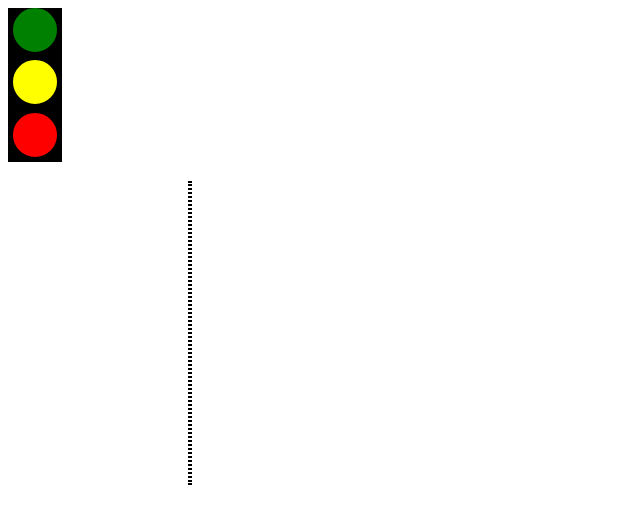
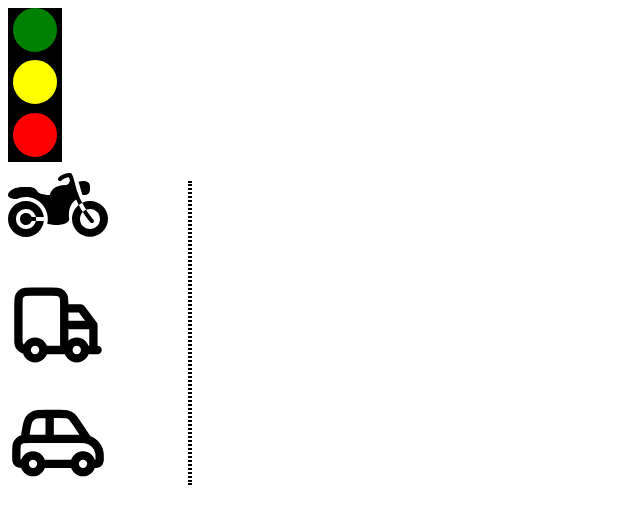
Before and after one commit to Dinesh-Reddy012/animitask, a plain HTML site: page index.html in a window 1280 px wide. Shown: the whole page, without its empty margins (0-640 px from the left). Drawn offline with Linux system fonts and the light colour scheme.

Commit message:
Update index.html

```diff
--- a/index.html
+++ b/index.html
@@ -101,9 +101,9 @@
         <div class="diva3"></div>
 
     <div class="div1">
-    <img height="100px" src="./Assets/images/motorcycle-1-svgrepo-com.svg" alt=""></img><br>
-    <img  height="100px" src="./Assets/images/truck-svgrepo-com.svg" alt=""></img><br>
-    <img height="100px" src="./Assets/images/car-side-svgrepo-com.svg" alt=""></img><br>
+    <img height="100px" src="motorcycle-1-svgrepo-com.svg" alt=""></img><br>
+    <img  height="100px" src="truck-svgrepo-com.svg" alt=""></img><br>
+    <img height="100px" src="car-side-svgrepo-com.svg" alt=""></img><br>
 
     </div>
     <div class="ld"></div>
```
